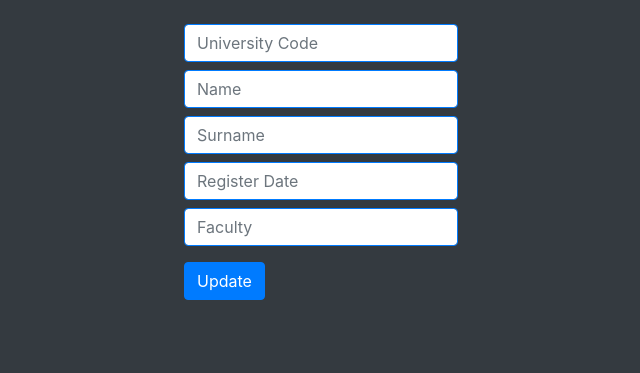
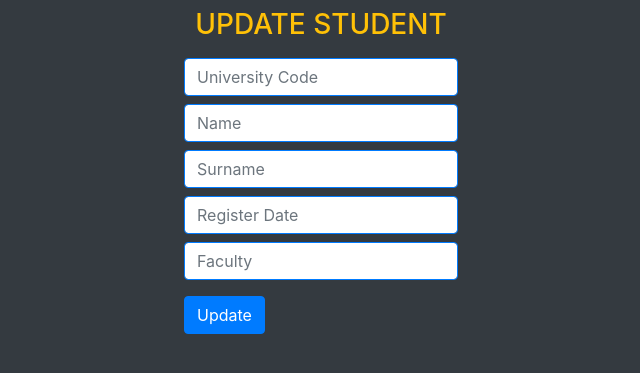
Before and after one commit to TheNavyInfantry/Student-Management-WebApp, a Flask app: template student_management/templates/update.html in a window 1280 px wide. Shown: the part 57-430 px from the top of the page, without its empty margins (319-959 px from the left). Run offline with Flask 2, Linux system fonts and the light colour scheme; the template is opened without the code that fills it, so the values that code supplies are empty.

Commit message:
Add title for form box

```diff
--- a/student_management/templates/update.html
+++ b/student_management/templates/update.html
@@ -9,6 +9,7 @@
     <div class="container-fluid">
         <div class="d-flex justify-content-center mt-2">
             <form action="/update/{{ update.id }}" method="POST">
+                <h3 class="text-center text-uppercase text-warning">Update Student</h3>
                 <div class="form-group justify-content-center mt-3">
                     <input name="university_code" type="text" class="form-control border border-primary mt-2"
                            value="{{ update.university_code }}" placeholder="University Code">
```
